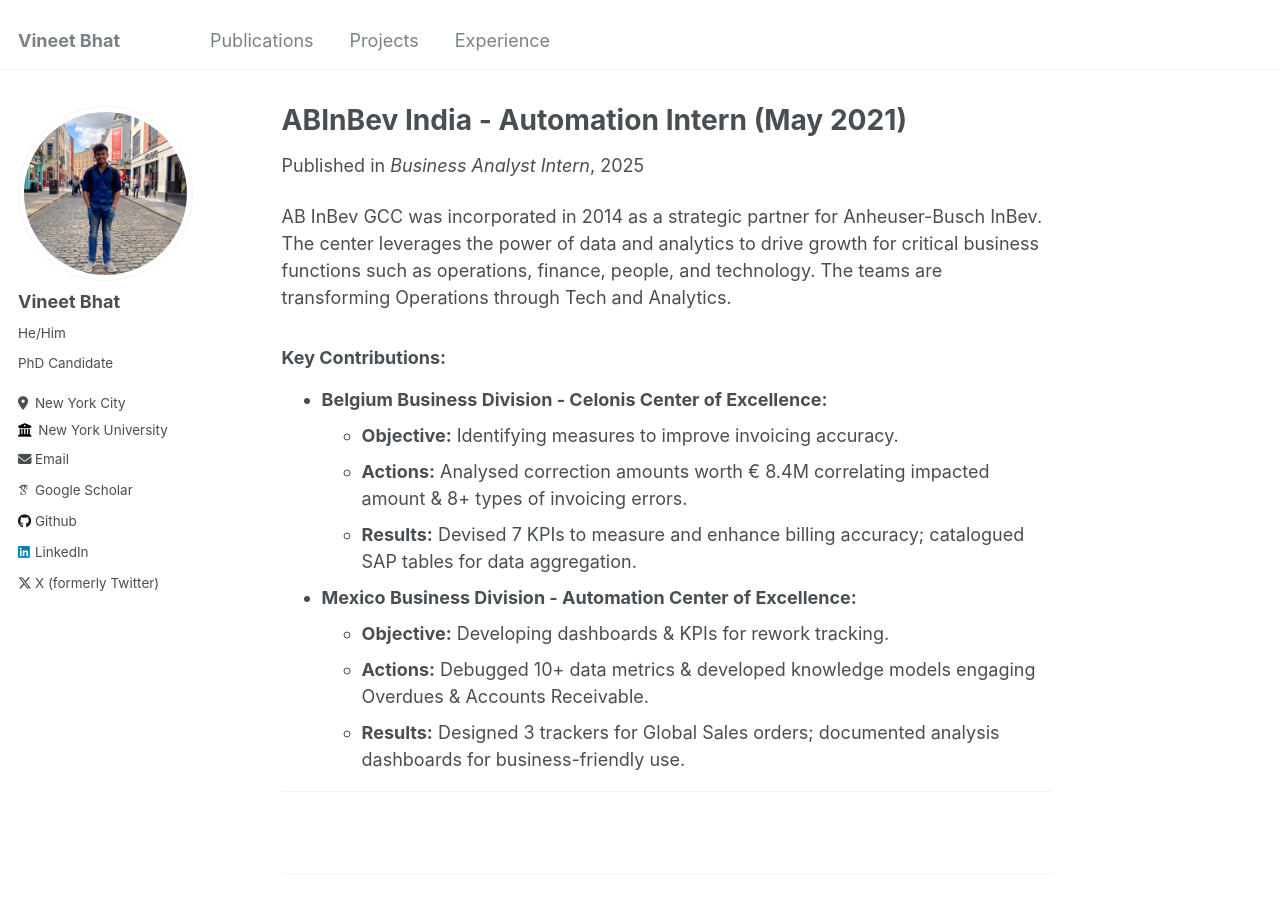
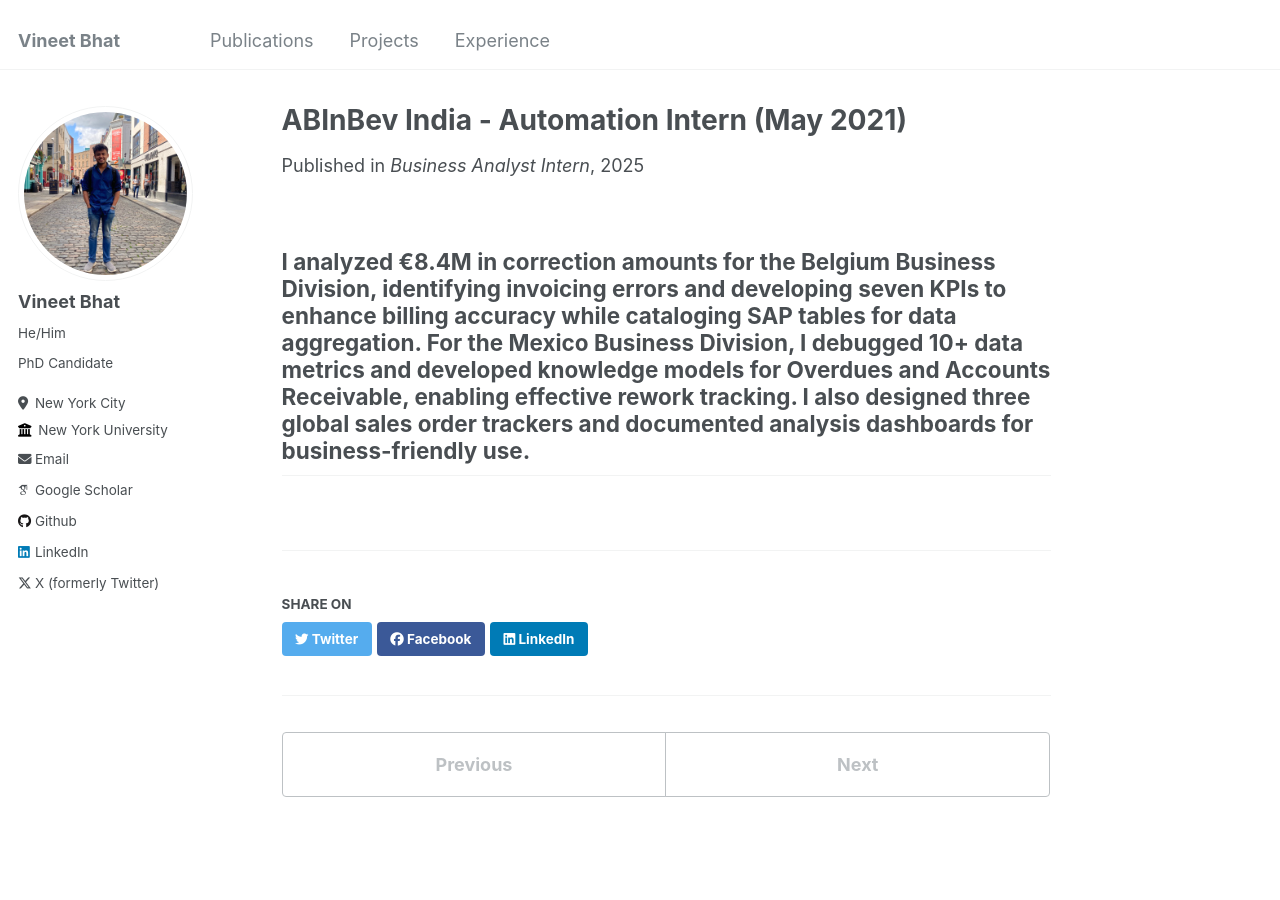
Before and after one commit to vineet2104/vineet2104.github.io, a Jekyll site: the page built from _experience/2021-fall-experience-3.md, in a window 1280 px wide and 900 px high. Built offline with Jekyll 4.4.1, drawn with Linux system fonts in a browser that asks for light colours; some web fonts are replaced.

Commit message:
Update 2021-fall-experience-3.md

```diff
--- a/_experience/2021-fall-experience-3.md
+++ b/_experience/2021-fall-experience-3.md
@@ -6,19 +6,5 @@ permalink: /experience/2021-fall-experience-3
 venue: "Business Analyst Intern"
 location: "Bengaluru, India (Remote)"
 ---
-
-AB InBev GCC was incorporated in 2014 as a strategic partner for Anheuser-Busch InBev. The center leverages the power of data and analytics to drive growth for critical business functions such as operations, finance, people, and technology. The teams are transforming Operations through Tech and Analytics.
-
-### Key Contributions:
-
-* **Belgium Business Division - Celonis Center of Excellence:**
-  - **Objective:** Identifying measures to improve invoicing accuracy.
-  - **Actions:** Analysed correction amounts worth € 8.4M correlating impacted amount & 8+ types of invoicing errors.
-  - **Results:** Devised 7 KPIs to measure and enhance billing accuracy; catalogued SAP tables for data aggregation.
-
-* **Mexico Business Division - Automation Center of Excellence:**
-  - **Objective:** Developing dashboards & KPIs for rework tracking.
-  - **Actions:** Debugged 10+ data metrics & developed knowledge models engaging Overdues & Accounts Receivable.
-  - **Results:** Designed 3 trackers for Global Sales orders; documented analysis dashboards for business-friendly use.
-
+I analyzed €8.4M in correction amounts for the Belgium Business Division, identifying invoicing errors and developing seven KPIs to enhance billing accuracy while cataloging SAP tables for data aggregation. For the Mexico Business Division, I debugged 10+ data metrics and developed knowledge models for Overdues and Accounts Receivable, enabling effective rework tracking. I also designed three global sales order trackers and documented analysis dashboards for business-friendly use.
 ---
```
